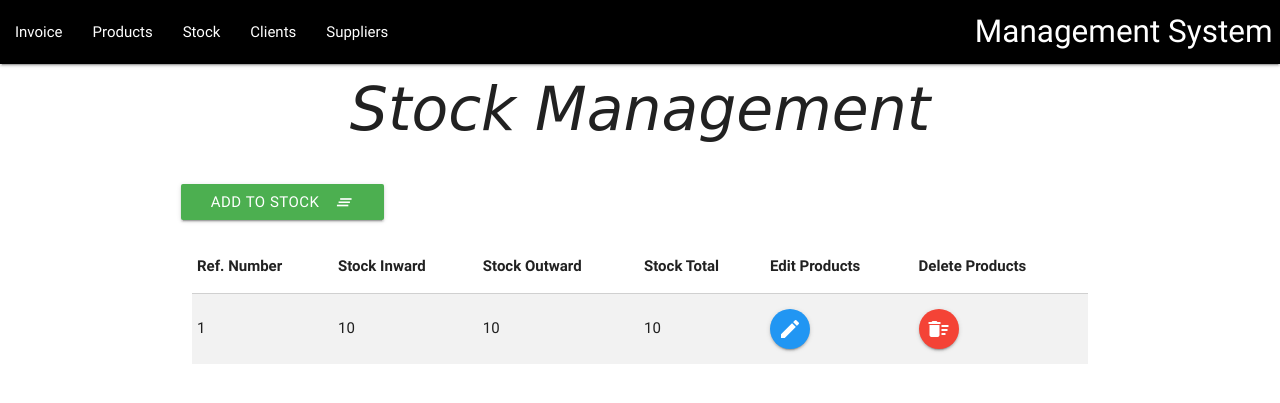
After one commit to marcuscolle/mile-stone-crud-managment, a Flask app: page /stock in a window 1280 px wide. The commit adds this page. Shown: the top 403 px of the page. Run offline with Flask 2, Linux system fonts and the light colour scheme; a database or web service that is not in the repository returns one stand-in record (values such as "Sample title"); some libraries are stand-ins or nearby versions.

Commit message:
some changes

```diff
--- a/app.py
+++ b/app.py
@@ -1,5 +1,5 @@
 import os
-from flask import Flask, render_template, redirect, request, url_for, request
+from flask import Flask, render_template, redirect, request, url_for
 from flask_pymongo import PyMongo
 from bson.objectid import ObjectId
 
@@ -22,13 +22,13 @@ def index():
 
 @app.route('/products')
 def products():
-    return render_template("products.html", products=mongo.db.products.find())
+    return render_template("products/products.html", products=mongo.db.products.find())
 
 
 # route to add a product / this will open an new web window
 @app.route('/add_product')
 def add_product():
-    return render_template('addproduct.html', products=mongo.db.products.find())
+    return render_template('products/addproduct.html', products=mongo.db.products.find())
 
 # this route will insert all the products input field into DB and return them in the product management page.
 @app.route('/insert_product', methods=['POST'])
@@ -39,12 +39,57 @@ def insert_product():
 
 
 # this will delete the data from products category/ will delete added products
-#should use product insted products 'cuz im looping product inside products list in mongodb.
+# should use product insted products 'cuz im looping product inside products list in mongodb.
 # only use products as mongodb to connect the DB to the page
 @app.route('/delete_product/<product_id>')
 def delete_product(product_id):
     mongo.db.products.remove({'_id': ObjectId(product_id)})
     return redirect(url_for('products'))
+
+
+# this is the route to edit a product details
+
+@app.route('/edit_product/<product_id>')
+def edit_product(product_id):
+  #  products = mongo.db.products
+    products = mongo.db.products.find_one({"_id": ObjectId(product_id)})
+    return render_template('products/editproduct.html', product=products)
+
+
+@app.route('/update_product/<product_id>', methods=["POST"])
+def update_product(product_id):
+    products = mongo.db.products
+    products.update({"_id": ObjectId(product_id)},
+    {
+      'ref_number': request.form.get('ref_number'),
+      'name': request.form.get('name'),
+      'color': request.form.get('color'),
+      'size': request.form.get('size'),
+      'unit_price': request.form.get('unit_price'),
+      'sale_price': request.form.get('sale_price')
+
+    })
+
+    return redirect(url_for('products'))
+
+
+# -------------------------------------PODUCT STOCK MANAGEMENT---------------------------------
+
+@app.route('/stock')
+def stock():
+    return render_template("stock/stock.html", stock=mongo.db.stock.find())
+
+# route to add a stock / this will open an new web window
+@app.route('/add_stock')
+def add_stock():
+    return render_template('stock/addstock.html', stock=mongo.db.stock.find())
+
+# this route will insert all the products input field into DB and return them in the product management page.
+@app.route('/insert_stock', methods=['POST'])
+def insert_stock():
+    stock = mongo.db.stock
+    stock.insert_one(request.form.to_dict())
+    return redirect(url_for('stock'))
 
 
 
--- a/templates/base.html
+++ b/templates/base.html
@@ -32,12 +32,17 @@
             <ul id="nav-mobile" class="left hide-on-med-and-down">
 				<li><a href="#!">Invoice</a></li>
 				<li><a href="{{url_for('products')}}">Products</a></li>
-			<li><a href="#!">Stock</a></li>
+				<li><a href="{{url_for('stock')}}">Stock</a></li>
 				<li><a href="#!">Clients</a></li>
 				<li><a href="#!">Suppliers</a></li>
 			</ul>
+
+
 		</div>
+
 	</nav>
+
+
 
 	<div class="container row">
 
@@ -58,9 +63,9 @@
 	<script src="https://cdnjs.cloudflare.com/ajax/libs/materialize/0.100.2/js/materialize.min.js"></script>
 
 	<script type="text/javascript">
-
 		$(document).ready(function() {
-
+            $('.sidenav').sidenav();
+            $(".button-collapse").sideNav();
 
      });
 
--- a/templates/addproduct.html
+++ b/templates/products/addproduct.html
@@ -63,7 +63,7 @@
 		</div>
 
 
-
+        <!-----------------Button to add a product------------------------------->
 		<button class="btn waves-effect green" type="submit" name="action">Add Product
             <i class="material-icons right">spellcheck</i>
         </button>
--- /dev/null
+++ b/templates/stock/stock.html
@@ -0,0 +1,67 @@
+{% extends 'base.html' %}
+
+{% block content %}
+
+<!----no caso de nao entrar o style.css colocar o style no html Code-->
+<div class="container" style="font-size: 60px;
+                        text-align: center;
+                        padding-bottom: 30px;
+                        font-family: cursive;
+                        font-style: oblique;">Stock Management</div>
+
+
+<div class="row">
+    <a href="{{ url_for('add_stock') }}" class="waves-effect waves-light btn green">
+        <i class="material-icons right">clear_all</i>Add to Stock
+    </a>
+</div>
+
+<table class="striped responsive-table">
+	<thead>
+		<tr>
+			<th>Ref. Number</th>
+			<th>Stock Inward</th>
+			<th>Stock Outward</th>
+			<th>Stock Total</th>
+            <th>Edit Products</th>
+			<th>Delete Products</th>
+
+
+		</tr>
+
+	</thead>
+
+	<tbody>
+
+        {% for items in stock %}
+        <tr>
+
+        	<td>{{ items.ref_number }}</td>
+            <td>{{ items.stock_inward }}</td>
+            <td>{{ items.stock_outward }}</td>
+			<td>{{ items.stock_total }}</td>
+
+
+
+			<td>  <a href="#" class="btn-floating btn-medium waves-effect waves-light blue"><i class="material-icons">edit</i></a>
+			</td>
+
+            <!------------should use product_id and product._id 'cuz we are inside the for loop saying product in products list------->
+			<td>  <a href="#" class="btn-floating btn-small waves-effect waves-light red"><i class="material-icons">delete_sweep</i></a>
+			</td>
+
+
+		</tr>
+        {% endfor %}
+
+
+
+
+	</tbody>
+</table>
+
+
+
+
+
+{% endblock %}
```
Also changed, not shown: static/css/style.css (deleted, +0 -7 lines), templates/products/editproduct.html (added, +81 -0 lines), templates/products/products.html (renamed from templates/products.html, +5 -3 lines), templates/stock/addstock.html (added, +45 -0 lines). Lines whose indentation alone changed are shown as unchanged.
